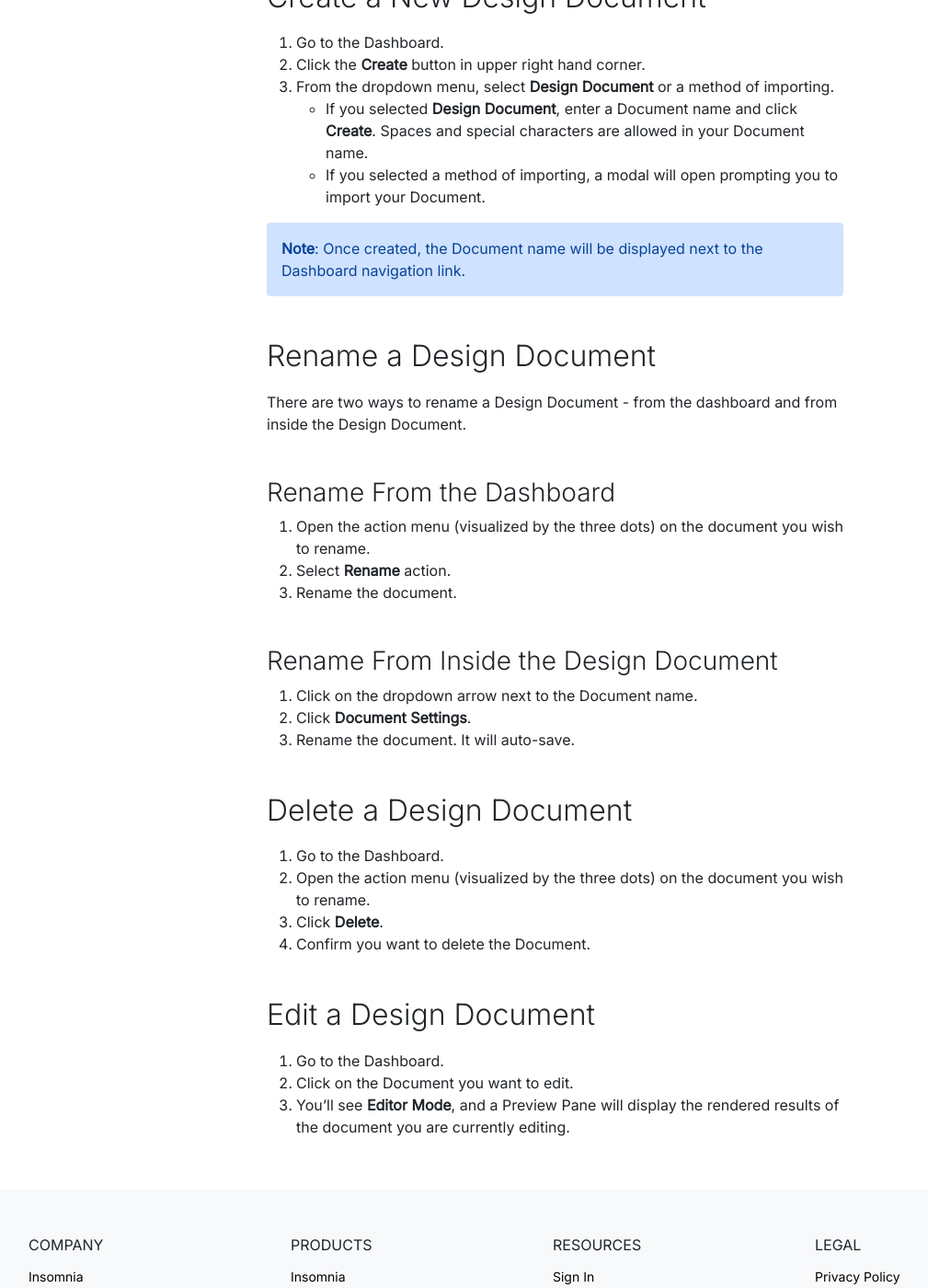
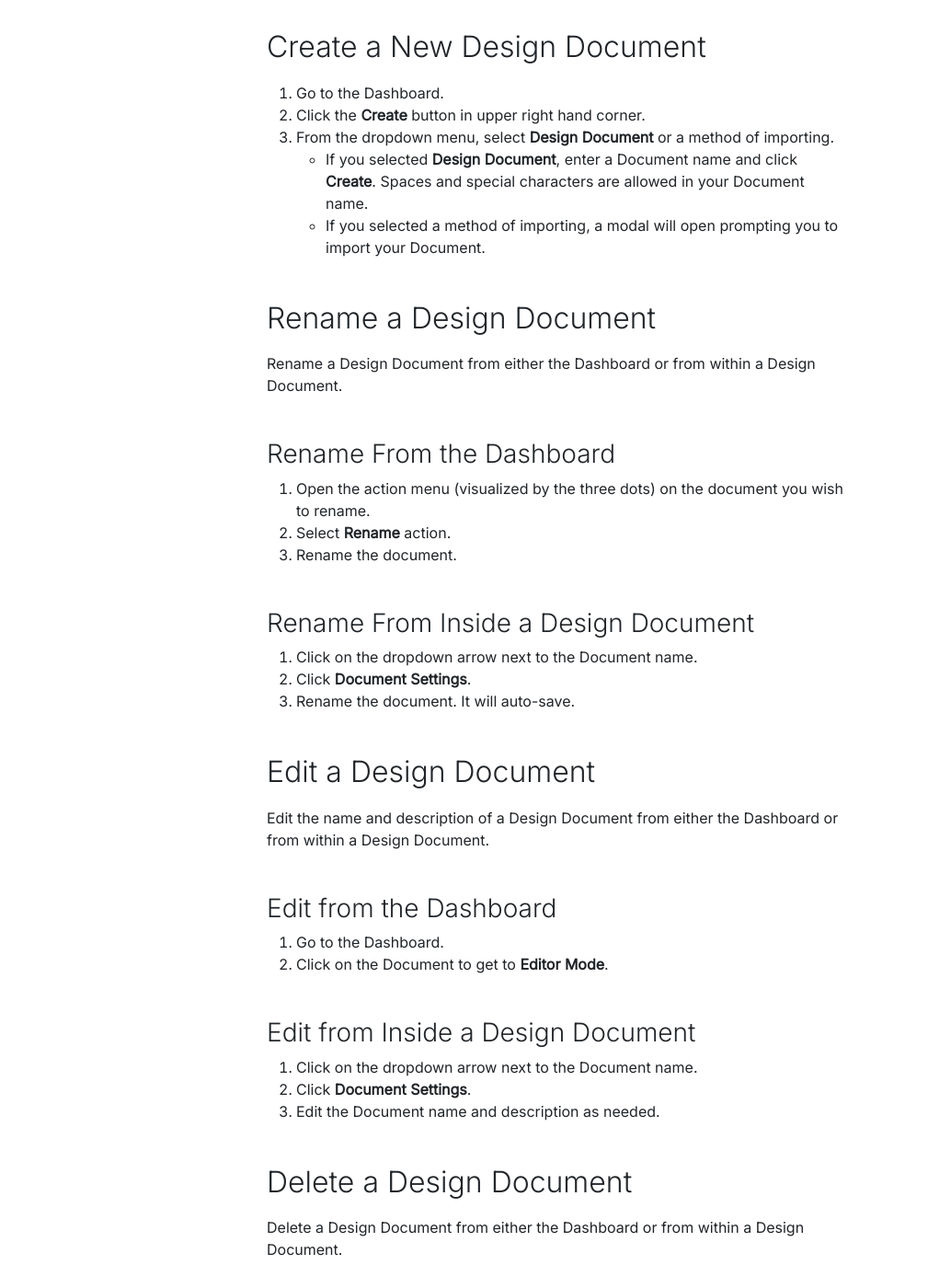
Before and after one commit to Kong/insomnia-docs, a Jekyll site: the page built from docs/insomnia/design-documents.md, in a window 1280 px wide and 1400 px high, scrolled down 1026 px. Shown: the whole window at 92% size, without its empty margins (83-1092 px from the left). Built offline with Jekyll 4.4.1, drawn with Linux system fonts in a browser that asks for light colours; comment, search, counter and statistics services are not loaded; some of the changed text lies outside the part shown.

Commit message:
incorporate Opender feedback

```diff
--- a/docs/insomnia/design-documents.md
+++ b/docs/insomnia/design-documents.md
@@ -5,12 +5,13 @@
 category-url: api-design
 ---
 
-Design Documents (also called Documents) are a way to create, group, and share API specifications, requests, and unit tests in Insomnia.
+Design Documents (also called Documents) are a space to work with API specs - from designing to debugging to testing - all within Insomnia.
 
-Switch between your Documents and Collections via the Dashboard. Inside a Document or Collection, click on **Dashboard**.
+## Find Your Documents
 
-{:.alert .alert-primary}
-**Note**: If you don't see a Document or Collection you're looking for, ensure you're in the right [Project](/insomnia/projects) by clicking on the Insomnia dropdown menu.
+Documents are accessible through the Dashboard of your Project.
+
+If you don't see a Document or Collection you're looking for, ensure you're in the right [Project](/insomnia/projects) by clicking on the Insomnia dropdown menu. Note that the dropdown title will be **Insomnia** if you're in the default Project.
 
 ![Click Dashboard in the upper left-hand corner to return to a listing of your Documents and Collections.](/assets/images/access-dashboard.png)
 _From inside a Document or Collection, return to your listings by clicking Dashboard._
@@ -25,12 +26,9 @@
     * If you selected **Design Document**, enter a Document name and click **Create**. Spaces and special characters are allowed in your Document name.
     * If you selected a method of importing, a modal will open prompting you to import your Document.
 
-{:.alert .alert-primary}
-**Note**: Once created, the Document name will be displayed next to the Dashboard navigation link.
-
 ## Rename a Design Document
 
-There are two ways to rename a Design Document - from the dashboard and from inside the Design Document.
+Rename a Design Document from either the Dashboard or from within a Design Document.
 
 ### Rename From the Dashboard
 
@@ -38,21 +36,40 @@
 2. Select **Rename** action.
 3. Rename the document.
 
-### Rename From Inside the Design Document
+### Rename From Inside a Design Document
 
 1. Click on the dropdown arrow next to the Document name.
 2. Click **Document Settings**.
 3. Rename the document. It will auto-save.
 
+## Edit a Design Document
+
+Edit the name and description of a Design Document from either the Dashboard or from within a Design Document.
+
+### Edit from the Dashboard
+
+1. Go to the Dashboard.
+2. Click on the Document to get to **Editor Mode**.
+
+### Edit from Inside a Design Document
+
+1. Click on the dropdown arrow next to the Document name.
+2. Click **Document Settings**.
+3. Edit the Document name and description as needed.
+
 ## Delete a Design Document
+
+Delete a Design Document from either the Dashboard or from within a Design Document.
+
+### Delete From the Dashboard
 
 1. Go to the Dashboard.
 2. Open the action menu (visualized by the three dots) on the document you wish to rename.
 3. Click **Delete**.
 4. Confirm you want to delete the Document.
 
-## Edit a Design Document
+### Delete From Inside a Design Document
 
-1. Go to the Dashboard.
-2. Click on the Document you want to edit.
-3. You'll see **Editor Mode**, and a Preview Pane will display the rendered results of the document you are currently editing.
+1. Click on the dropdown arrow next to the Document name.
+2. Click **Document Settings**.
+3. Click **Delete**.
```
